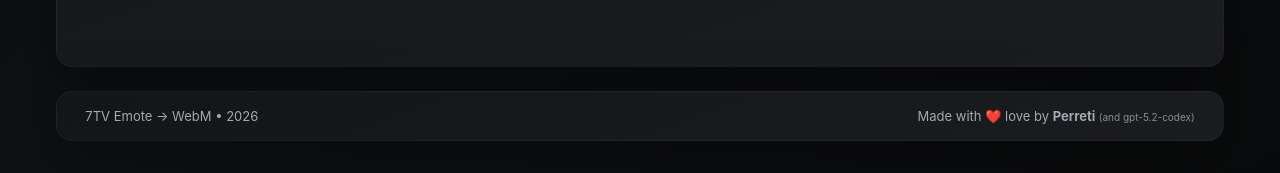
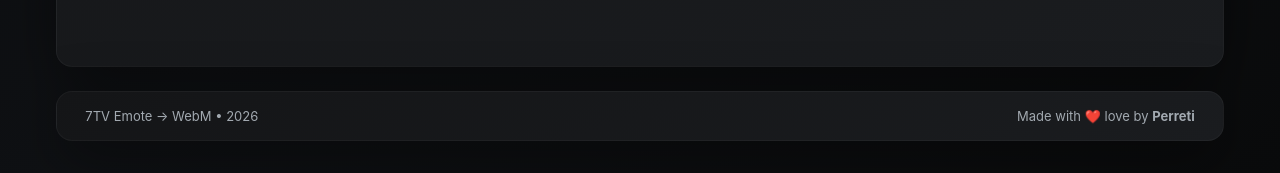
Before and after one commit to pedrety/o7tv, a Python web app: template templates/home.html in a window 1280 px wide. Shown: the part 627-800 px from the top of the page. Run offline with Jinja, Linux system fonts and the light colour scheme; the template is opened without the code that fills it, so the values that code supplies are empty.

Commit message:
refactor: remove gpt comment

```diff
--- a/templates/base.html
+++ b/templates/base.html
@@ -568,7 +568,6 @@
         <div>7TV Emote → WebM • {{ year or 2026 }}</div>
         <div class="made-with">
             Made with <span aria-hidden="true">❤️</span><span class="sr-only"> love</span> by <strong>Perreti</strong>
-            <span class="ai-note">(and gpt-5.2-codex)</span>
         </div>
     </footer>
     {% block scripts %}{% endblock %}
```
